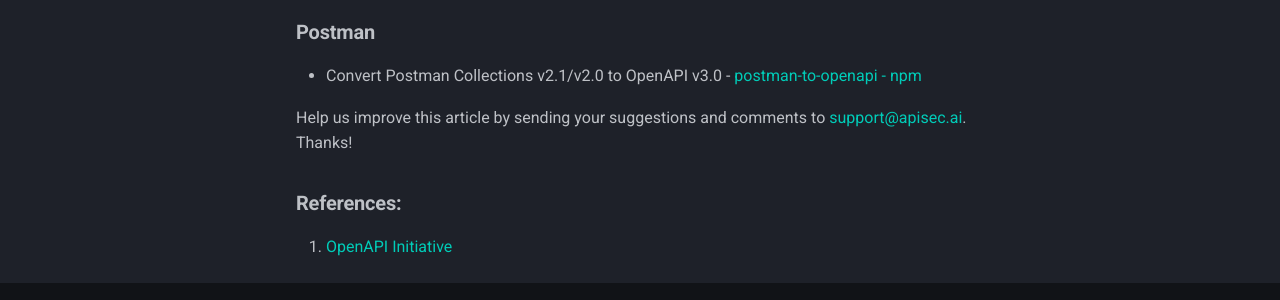
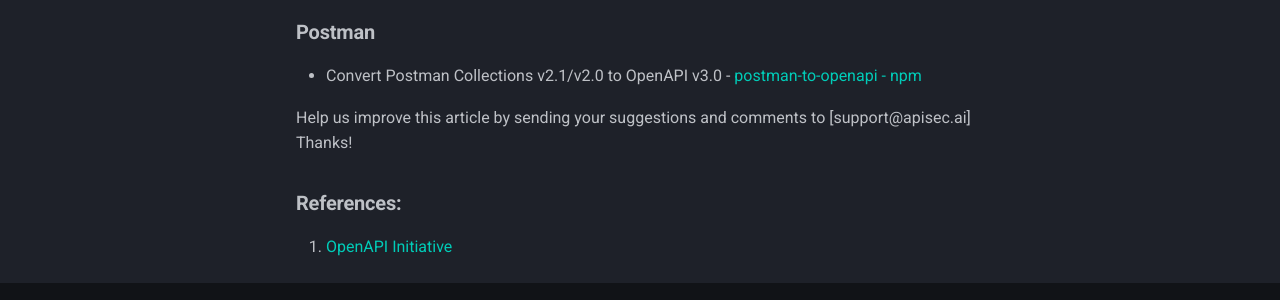
Before and after one commit to apisec-inc/documentation, an MkDocs documentation site: the page built from docs/Additional Resources.md, in a window 1280 px wide and 900 px high, scrolled down 2708 px. Shown: the part 553-853 px from the top of the window. Built offline with MkDocs 1.6.1 and Material for MkDocs 9.7.7, drawn with Linux system fonts in a browser that asks for light colours; comment, search, counter and statistics services are not loaded.

```diff
--- a/docs/Additional Resources.md
+++ b/docs/Additional Resources.md
@@ -66,7 +66,7 @@ The following is a list of some libraries and resources which can be helpful in
  - Convert Postman Collections v2.1/v2.0 to OpenAPI v3.0 -  [postman-to-openapi - npm](https://www.npmjs.com/package/postman-to-openapi)
 
 
-Help us improve this article by sending your suggestions and comments to [support@apisec.ai](). Thanks!
+Help us improve this article by sending your suggestions and comments to [support@apisec.ai] Thanks!
 
 
 ### **References:**
```
